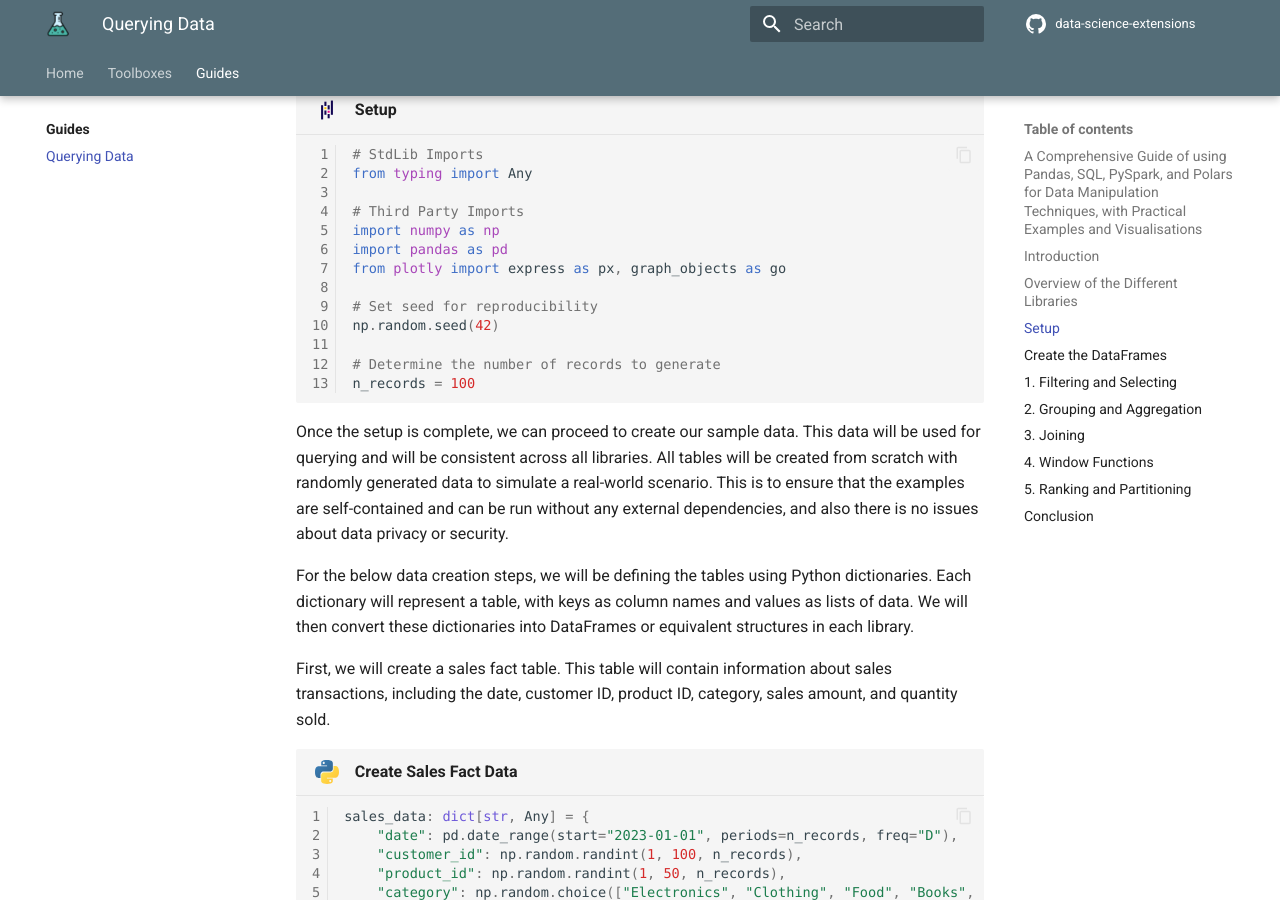
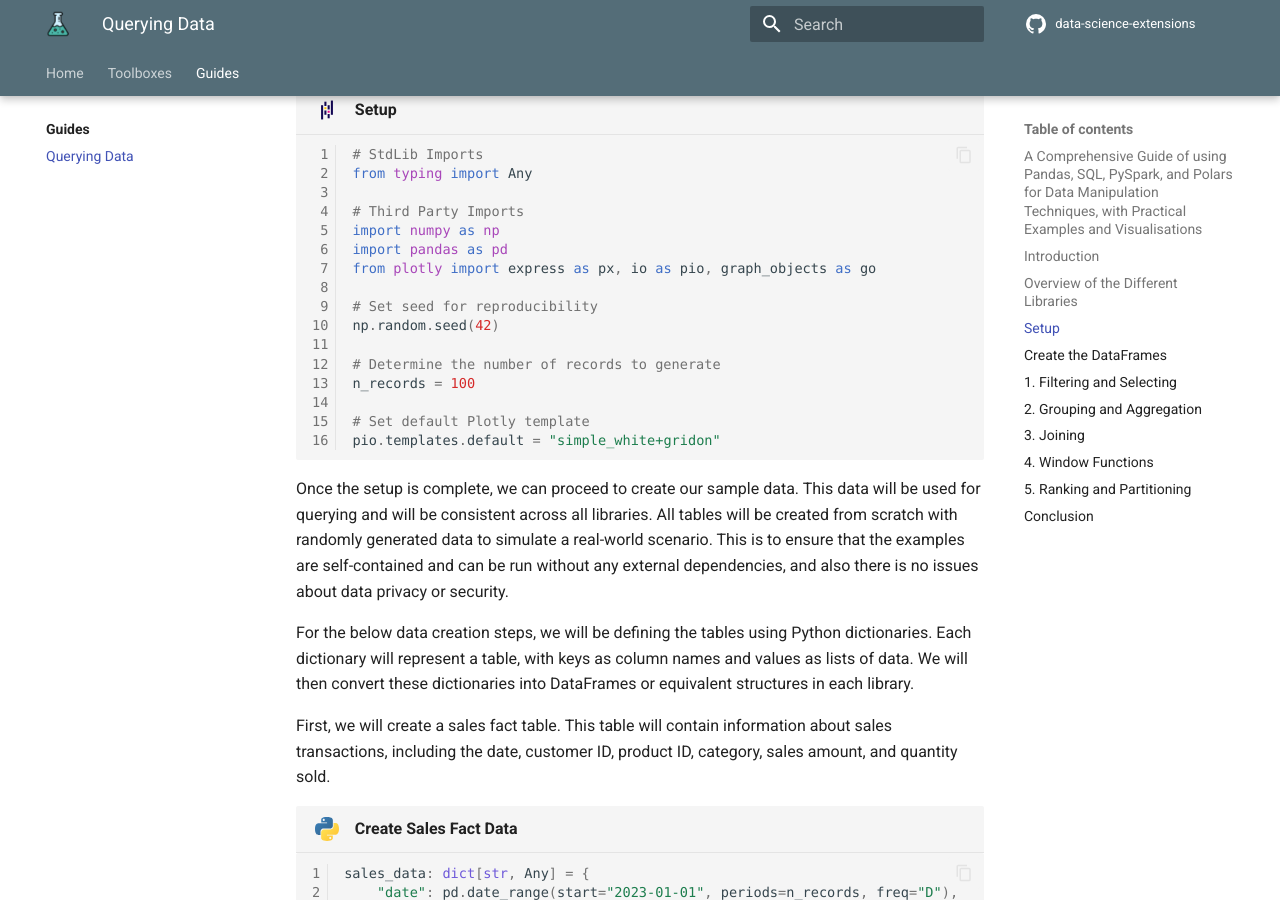
Before and after one commit to data-science-extensions/data-science-extensions, an MkDocs documentation site: the page built from docs/guides/querying-data/index.md, in a window 1280 px wide and 900 px high, scrolled down 1620 px. Built offline with MkDocs 1.6.1 and Material for MkDocs 9.7.7, drawn with Linux system fonts in a browser that asks for light colours; some web fonts are replaced; comment, search, counter and statistics services are not loaded; the version menu is left out; some of the changed text lies outside the part shown.

Commit message:
Render better Plotly plots

````diff
--- a/docs/guides/querying-data/index.md
+++ b/docs/guides/querying-data/index.md
@@ -75,13 +75,16 @@
     # Third Party Imports
     import numpy as np
     import pandas as pd
-    from plotly import express as px, graph_objects as go
+    from plotly import express as px, io as pio, graph_objects as go
 
     # Set seed for reproducibility
     np.random.seed(42)
 
     # Determine the number of records to generate
     n_records = 100
+
+    # Set default Plotly template
+    pio.templates.default = "simple_white+gridon"
     ```
 
 === "SQL"
@@ -94,7 +97,10 @@
     # Third Party Imports
     import numpy as np
     import pandas as pd
-    from plotly import express as px, graph_objects as go
+    from plotly import express as px, io as pio, graph_objects as go
+
+    # Set default Plotly template
+    pio.templates.default = "simple_white+gridon"
     ```
 
 === "PySpark"
@@ -105,7 +111,7 @@
 
     # Third Party Imports
     import numpy as np
-    from plotly import express as px, graph_objects as go
+    from plotly import express as px, io as pio, graph_objects as go
     from pyspark.sql import (
         DataFrame as psDataFrame,
         SparkSession,
@@ -119,6 +125,9 @@
 
     # Determine the number of records to generate
     n_records = 100
+
+    # Set default Plotly template
+    pio.templates.default = "simple_white+gridon"
     ```
 
 === "Polars"
@@ -130,13 +139,16 @@
     # Third Party Imports
     import numpy as np
     import polars as pl
-    from plotly import express as px, graph_objects as go
+    from plotly import express as px, io as pio, graph_objects as go
 
     # Set seed for reproducibility
     np.random.seed(42)
 
     # Determine the number of records to generate
     n_records = 100
+
+    # Set default Plotly template
+    pio.templates.default = "simple_white+gridon"
     ```
 
 Once the setup is complete, we can proceed to create our sample data. This data will be used for querying and will be consistent across all libraries. All tables will be created from scratch with randomly generated data to simulate a real-world scenario. This is to ensure that the examples are self-contained and can be run without any external dependencies, and also there is no issues about data privacy or security.
````
Also changed, not shown: other parts of docs/guides/querying-data/index.md (+8 -0 lines).
